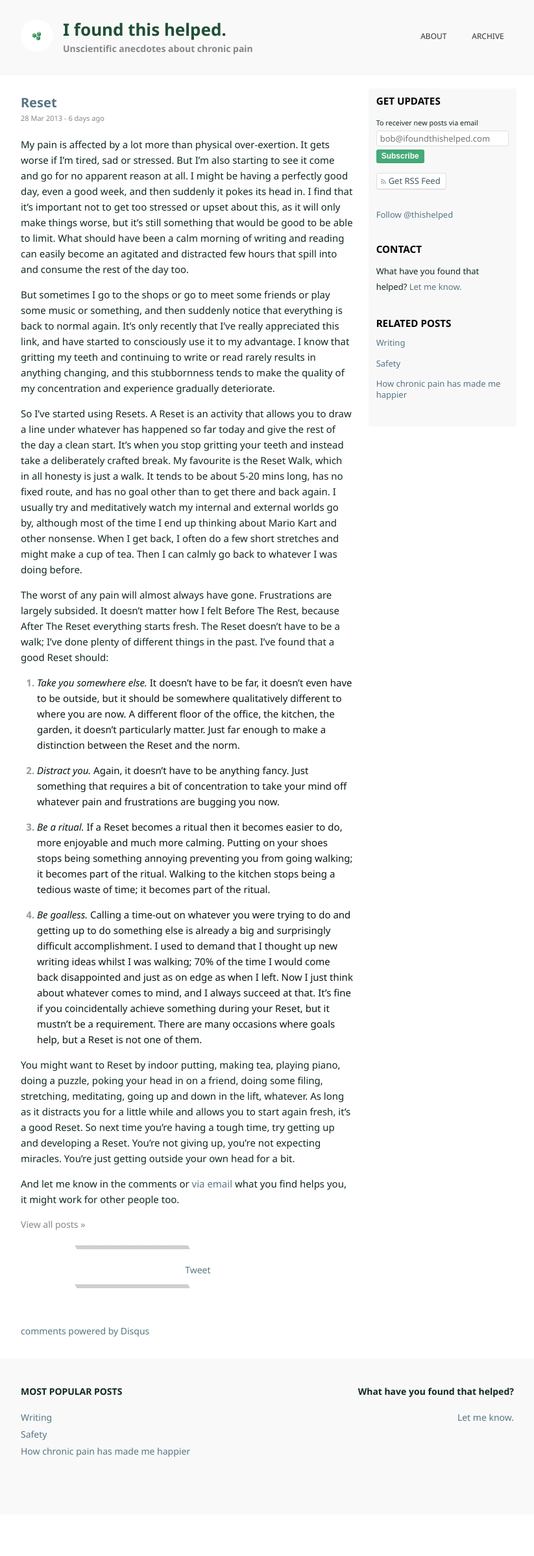
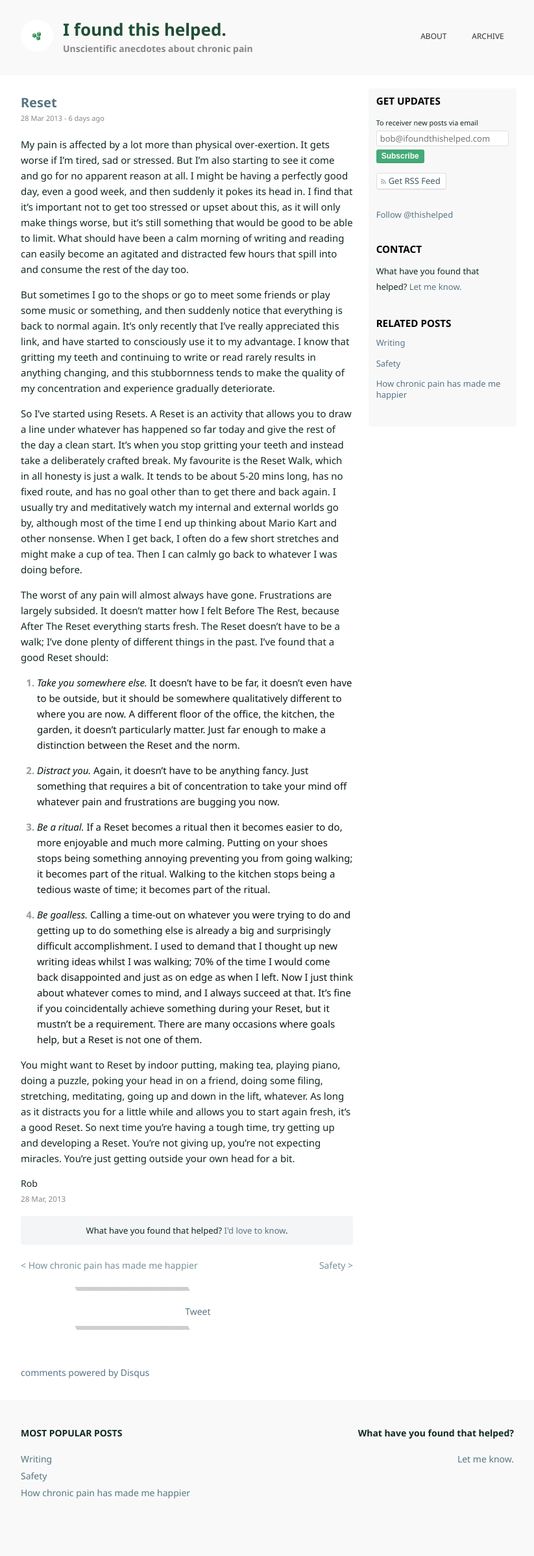
Before and after one commit to robert/ifoundthishelped, a Jekyll site: the page built from _posts/2013-03-28-reset.md, in a window 1280 px wide. Shown: the whole page at 65% size, without its empty margins (228-1051 px from the left). Built offline with Jekyll 4.4.1, drawn with Linux system fonts in a browser that asks for light colours; Markdown is read by kramdown in place of the engine named in the settings; comment, search, counter and statistics services are not loaded; before the commit the page ends 2330 px from its top, so only the background shows below that.

Commit message:
Previous and next post, post signoffs

```diff
--- /dev/null
+++ b/_includes/post_footer.html
@@ -0,0 +1,7 @@
+<p>
+  Rob<br />
+  <small class="muted">{{ page.date | date: "%d %b, %Y" }}</small>
+</p>
+<div class="box">
+  What have you found that helped? <a href="mailto: bobjheaton@gmail.com">I'd love to know</a>.
+</div>
--- /dev/null
+++ b/_includes/recent_posts.html
@@ -0,0 +1,18 @@
+<section class="navigation">
+  {% if page.previous %}
+    <div class="pull-left">
+      <a href="{{ page.previous.url }}">
+        <i class='icon-angle-left'></i>
+        &lt; {{page.previous.title}} <span class="muted small">previous post</span>
+      </a>
+    </div>
+  {% endif %}
+  {% if page.next %}
+    <div class="pull-right">
+      <a href="{{page.next.url}}">
+        <span class="muted small">next post</span> {{page.next.title}} &gt;
+        <i class='icon-angle-right'></i>
+      </a>
+    </div>
+  {% endif %}
+</section>
--- a/_layouts/post.html
+++ b/_layouts/post.html
@@ -19,7 +19,8 @@
           <span class="small muted" data-time="{{ page.date }}">{{ page.date | date_to_string }}</span>
         </h2>
         <div class="text-body">{{ content }}</div>
-        <a href="/archive" class="link muted">View all posts &raquo;</a>
+        {% include post_footer.html %}
+        {% include recent_posts.html %}
         {% include social_links.html %}
         {% include disqus.html %}
       </div>
--- a/_posts/2013-03-28-reset.md
+++ b/_posts/2013-03-28-reset.md
@@ -20,5 +20,3 @@ The worst of any pain will almost always have gone. Frustrations are largely sub
 4. _Be goalless._ Calling a time-out on whatever you were trying to do and getting up to do something else is already a big and surprisingly difficult accomplishment. I used to demand that I thought up new writing ideas whilst I was walking; 70% of the time I would come back disappointed and just as on edge as when I left. Now I just think about whatever comes to mind, and I always succeed at that. It's fine if you coincidentally achieve something during your Reset, but it mustn't be a requirement. There are many occasions where goals help, but a Reset is not one of them.
 
 You might want to Reset by indoor putting, making tea, playing piano, doing a puzzle, poking your head in on a friend, doing some filing, stretching, meditating, going up and down in the lift, whatever. As long as it distracts you for a little while and allows you to start again fresh, it's a good Reset. So next time you're having a tough time, try getting up and developing a Reset. You're not giving up, you're not expecting miracles. You're just getting outside your own head for a bit.
-
-And let me know in the comments or <a href="mailto:bobjheaton@gmail.com">via email</a> what you find helps you, it might work for other people too.
--- a/stylesheets/style.css
+++ b/stylesheets/style.css
@@ -445,3 +445,36 @@ section.share-links {
     height: 20px; }
     section.share-links .button.spaced {
       margin-right: 30px; }
+
+section.navigation {
+  *zoom: 1;
+  position: relative;
+  margin: 0 0 15px; }
+  section.navigation:before, section.navigation:after {
+    content: " ";
+    display: table; }
+  section.navigation:after {
+    clear: both; }
+  section.navigation a {
+    width: 50%;
+    opacity: 0.8; }
+    section.navigation a span {
+      opacity: 0;
+      -webkit-transition: all, 0.3s;
+      -moz-transition: all, 0.3s;
+      -ms-transition: all, 0.3s;
+      -o-transition: all, 0.3s;
+      transition: all, 0.3s; }
+    section.navigation a:hover {
+      opacity: 1; }
+      section.navigation a:hover span {
+        opacity: 1; }
+
+.box {
+  background: #f4f5f6;
+  margin: 5px 0 20px;
+  padding: 10px 8px;
+  border-radius: 3px;
+  text-align: center;
+  font-size: 13px;
+  font-weight: 400; }
```
Also changed, not shown: _assets/style.scss (+15 -0 lines), _posts/2013-04-01-safety.md (+0 -2 lines), _posts/2013-04-02-writing.md (+0 -4 lines).
